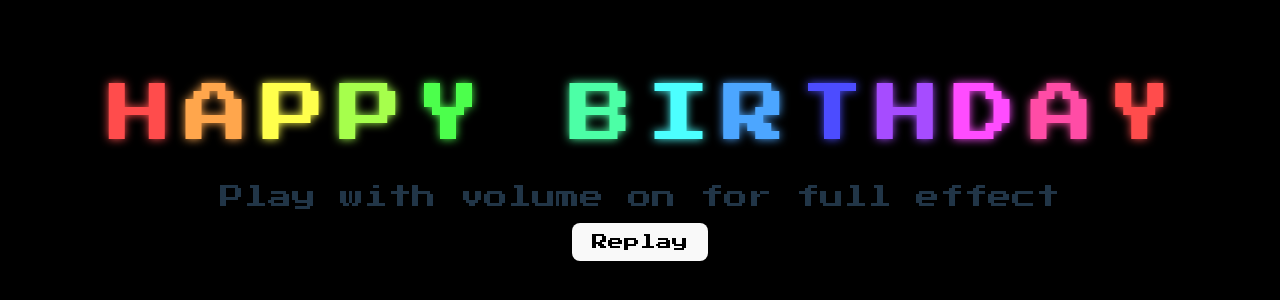
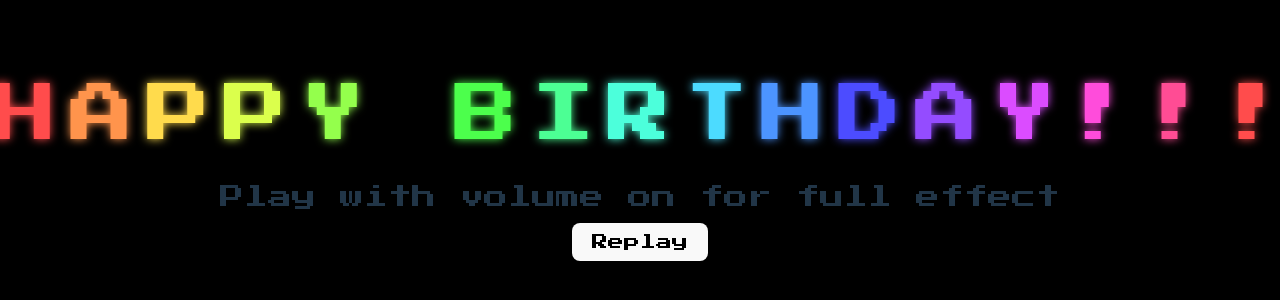
Before and after one commit to drquicksilver/animated-birthday, a website built with Vite: page index.html in a window 1280 px wide. Shown: the part 236-536 px from the top of the page. Built offline with nearby package versions, Linux system fonts and the light colour scheme.

Commit message:
Set message from page title

```diff
--- a/index.html
+++ b/index.html
@@ -8,7 +8,7 @@
       href="https://fonts.googleapis.com/css2?family=Press+Start+2P&display=swap"
       rel="stylesheet"
     />
-    <title>Vite + TS</title>
+    <title>HAPPY BIRTHDAY!!!</title>
   </head>
   <body>
     <div id="message"></div>
--- a/src/main.ts
+++ b/src/main.ts
@@ -1,7 +1,7 @@
 import './style.css';
 import { animate } from 'animejs';
 
-const message = 'HAPPY BIRTHDAY';
+const message = document.title;
 const container = document.getElementById('message');
 const after = document.getElementById('after-animation');
 const replayButton = document.getElementById('replay');
```
